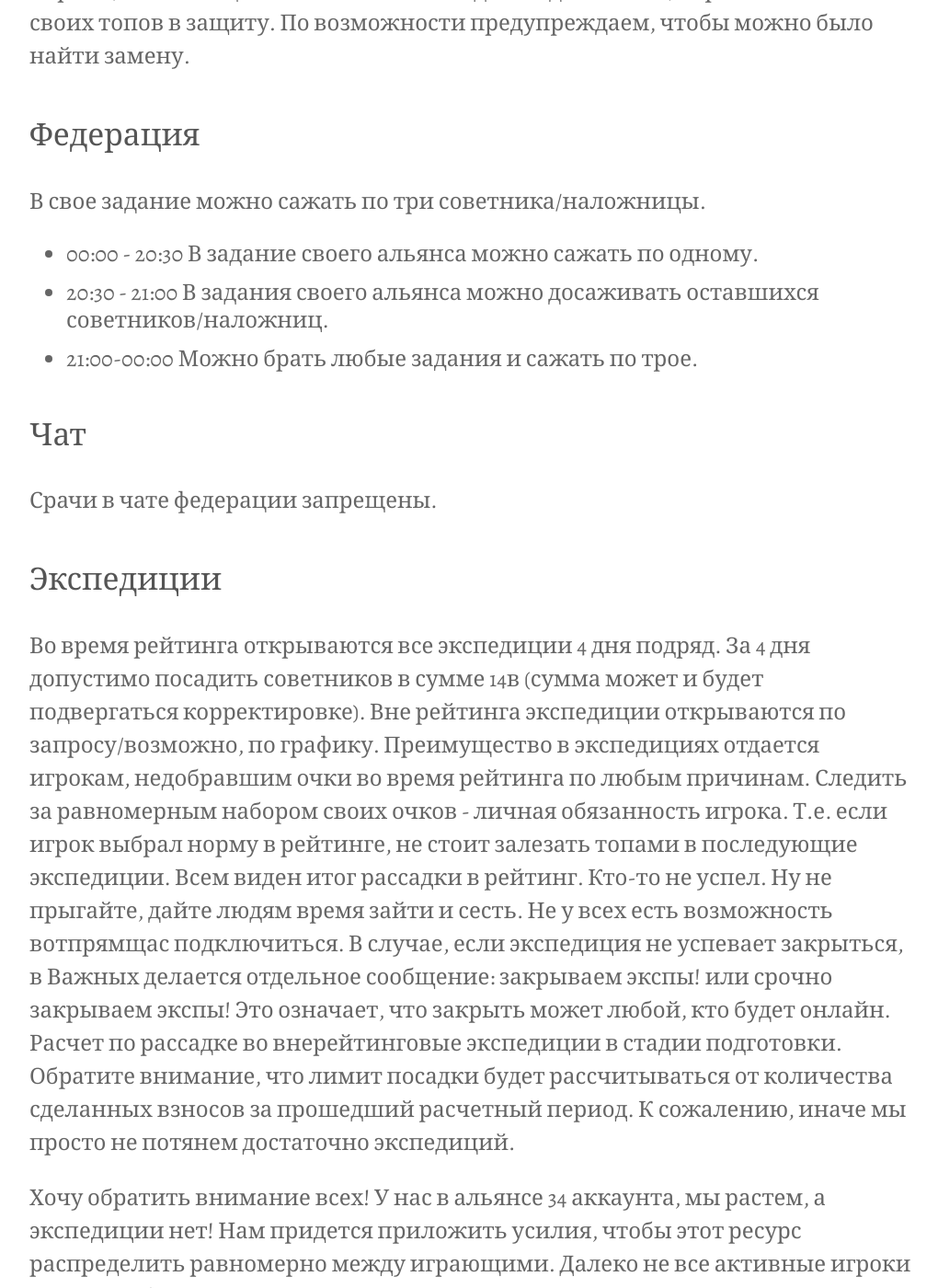
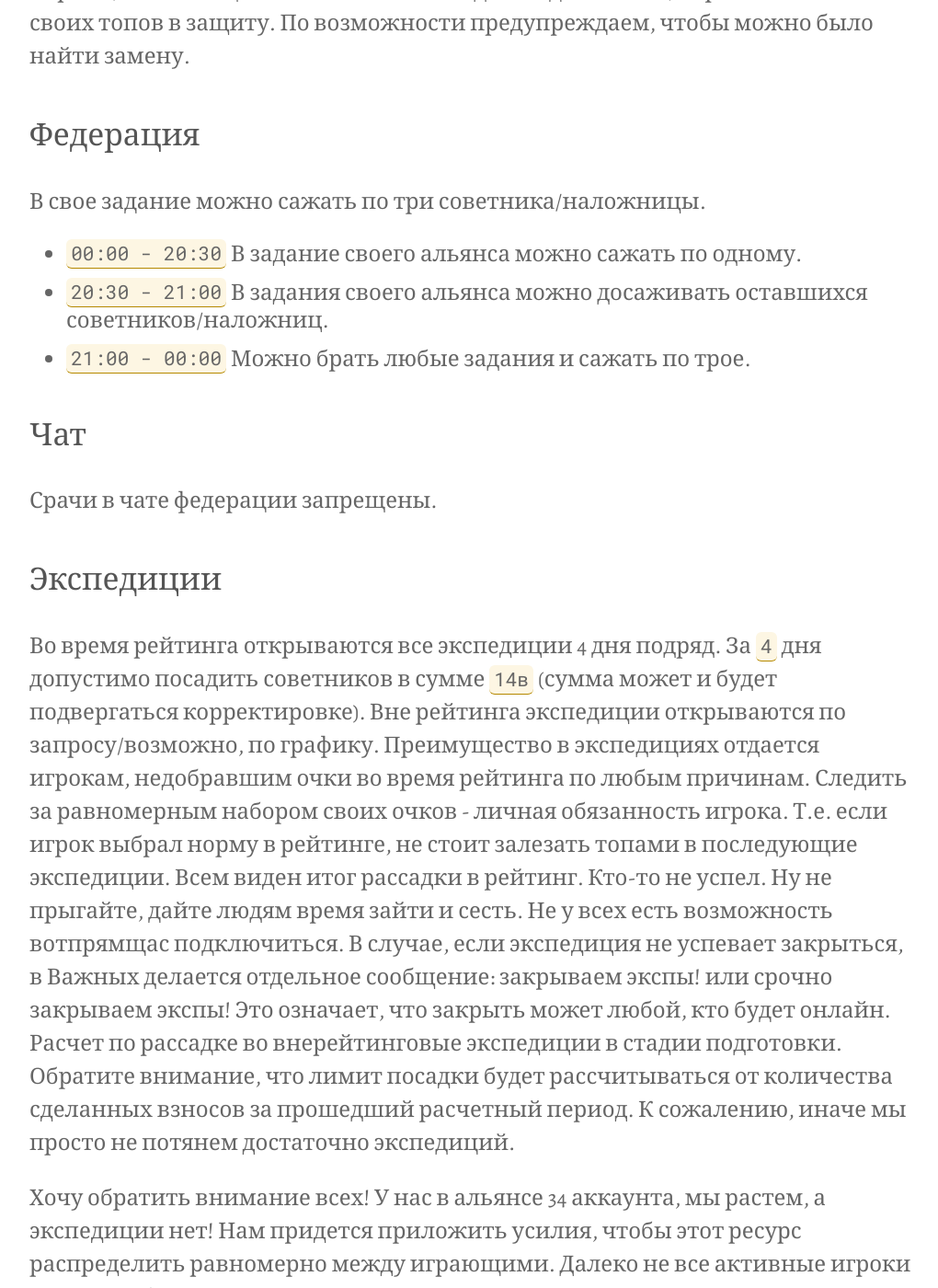
Before and after one commit to flicus/gos, a Jekyll site: the page built from _posts/2020-11-19-Паноптикум.md, in a window 1280 px wide and 1400 px high, scrolled down 1278 px. Shown: the whole window at 92% size, without its empty margins (128-1148 px from the left). Built offline with Jekyll 4.4.1, drawn with Linux system fonts in a browser that asks for light colours; comment, search, counter and statistics services are not loaded; some of the changed text lies outside the part shown.

Commit message:
правила

```diff
--- a/_posts/2020-11-19-Паноптикум.md
+++ b/_posts/2020-11-19-Паноптикум.md
@@ -12,7 +12,7 @@ comments: true
 
 ### Взносы
 
-Ежедневно 200.
+Ежедневно `200`.
 
 ### Комнаты
 
@@ -25,9 +25,9 @@ comments: true
 ### Федерация
 
 В свое задание можно сажать по три советника/наложницы.
- - 00:00 - 20:30 В задание своего альянса можно сажать по одному.
- - 20:30 - 21:00 В задания своего альянса можно досаживать оставшихся советников/наложниц.
- - 21:00-00:00 Можно брать любые задания и сажать по трое.
+ - `00:00 - 20:30` В задание своего альянса можно сажать по одному.
+ - `20:30 - 21:00` В задания своего альянса можно досаживать оставшихся советников/наложниц.
+ - `21:00 - 00:00` Можно брать любые задания и сажать по трое.
 
 ### Чат
 
@@ -35,7 +35,7 @@ comments: true
 
 ### Экспедиции
 
-Во время рейтинга открываются все экспедиции 4 дня подряд. За 4 дня допустимо посадить советников в сумме 14в (сумма может и будет подвергаться корректировке).
+Во время рейтинга открываются все экспедиции 4 дня подряд. За `4` дня допустимо посадить советников в сумме `14в` (сумма может и будет подвергаться корректировке).
 Вне рейтинга экспедиции открываются по запросу/возможно, по графику. Преимущество в экспедициях отдается игрокам, недобравшим очки во время рейтинга по любым причинам. Следить за равномерным набором своих очков - личная обязанность игрока. Т.е. если игрок выбрал норму в рейтинге, не стоит залезать топами в последующие экспедиции. Всем виден итог рассадки в рейтинг. Кто-то не успел. Ну не прыгайте, дайте людям время зайти и сесть. Не у всех есть возможность вотпрямщас подключиться.
 В случае, если экспедиция не успевает закрыться, в Важных делается отдельное сообщение: закрываем экспы! или срочно закрываем экспы! Это означает, что закрыть может любой, кто будет онлайн.
 Расчет по рассадке во внерейтинговые экспедиции в стадии подготовки. Обратите внимание, что лимит посадки будет рассчитываться от количества сделанных взносов за прошедший расчетный период. К сожалению, иначе мы просто не потянем достаточно экспедиций.
```
